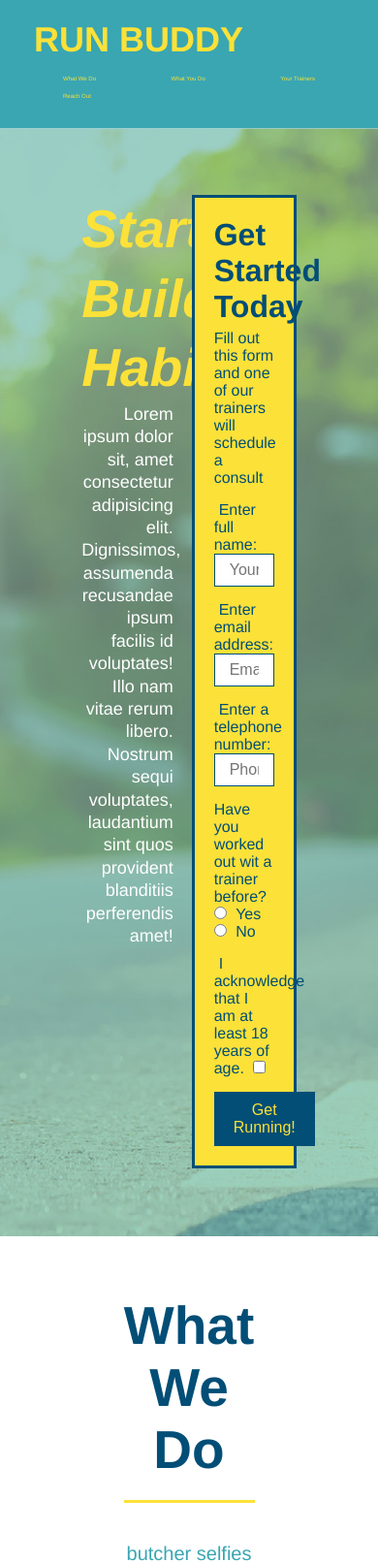
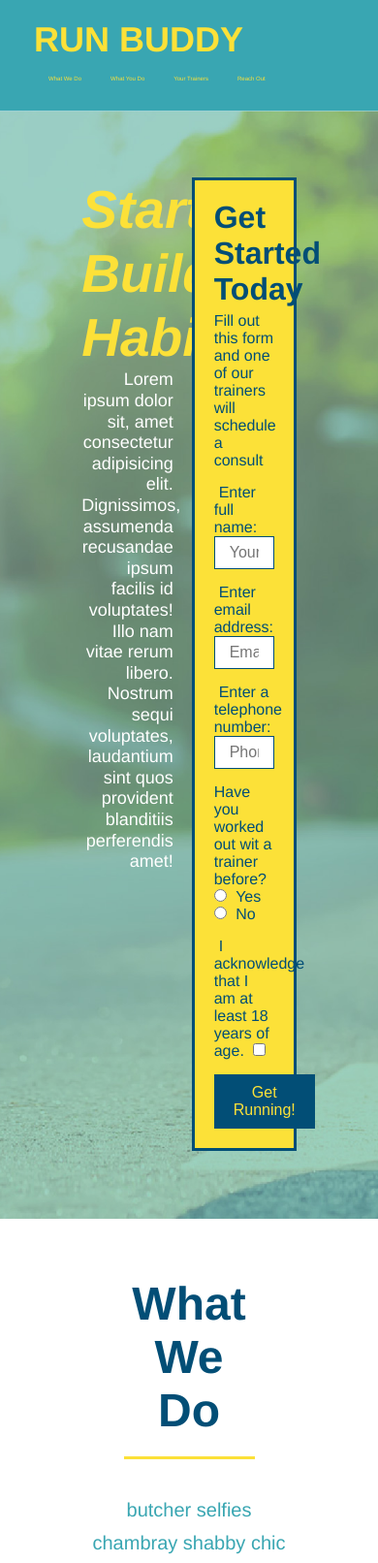
Before and after one commit to alexchristianson/run-buddy, a plain HTML site: page index.html in a window 390 px wide. Shown: the top 1612 px of the page at 97% size. Drawn offline with Linux system fonts and the light colour scheme.

Commit message:
add media queries

```diff
--- a/assets/css/style.css
+++ b/assets/css/style.css
@@ -44,7 +44,7 @@ header nav ul {
 }
 
 header nav ul li a {
-    margin: 0 30px;
+    padding: 10px 15px;
     font-weight: lighter;
     font-size: 1.55vw;
 }
@@ -85,6 +85,7 @@ section {
     display: flex;
     justify-content: center;
     flex-wrap: wrap;
+    align-items: flex-start;
 }
 
 .hero-cta {
@@ -93,7 +94,7 @@ section {
     margin: 3.5%;
     color: #fff;
     font-size: 18px;
-    line-height: 1.3;
+    line-height: 1.2;
 }
 .hero-cta h2 {
     font-style: italic;
@@ -152,7 +153,7 @@ div h3 {
 }
 
 .section-title {
-    font-size: 55px;
+    font-size: 48px;
     color: #024e76;
     border-bottom: 3px solid;
     padding-bottom: 20px;
@@ -332,14 +333,21 @@ div h3 {
 
 /* REACH OUT STYLES END */
 
-.text-left {
-    text-align: left;
-}
-
-.text-right {
-    text-align: right;
-}
-
 .flex-row {
     display: flex;
 }
+
+/*MEDIA QUERY FOR SMALLER DESKTOP SCREENS AND SMALLER */
+@media screen and (max-width: 980px) {
+
+}
+
+/* MEDIA QUERY FOR TABLETS AND SMALLER */
+@media screen and (max-width: 768px) {
+
+}
+
+/* MEDIA QUERY FOR MOBILE PHONES AND SMALLER */
+@media screen and (max-width: 575px) {
+
+}
--- a/index.html
+++ b/index.html
@@ -3,6 +3,7 @@
 
 <head>
     <meta charset="UTF-8" />
+    <meta name="viewport" content="width=device-width, initial-scale=1.0" />
     <title>Run Buddies</title>
     <link rel="stylesheet" href="./assets/css/style.css" />
 </head>
```
Also changed, not shown: privacy-policy.html (+1 -0 lines).
